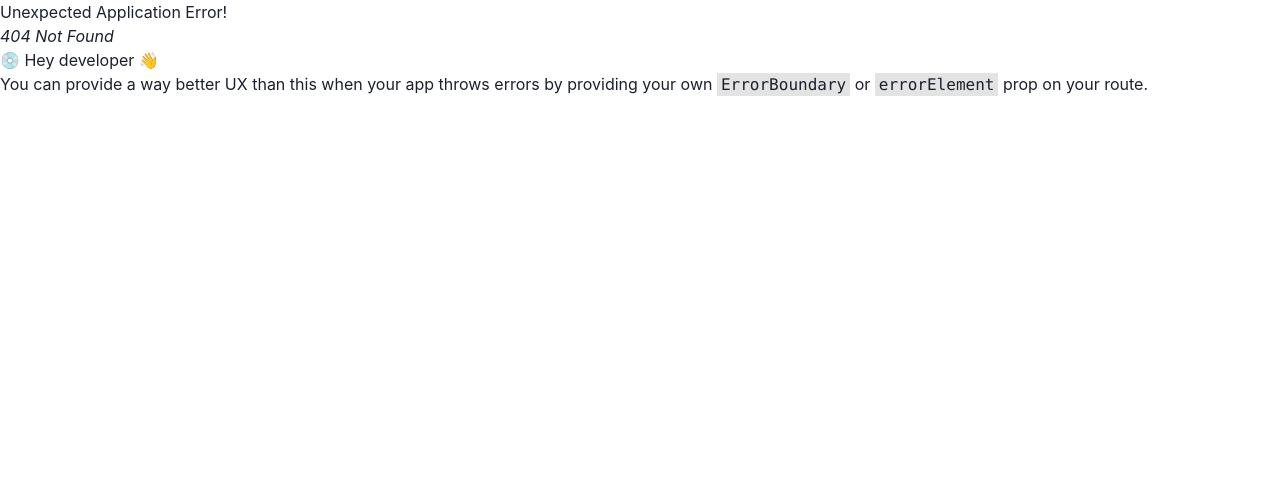
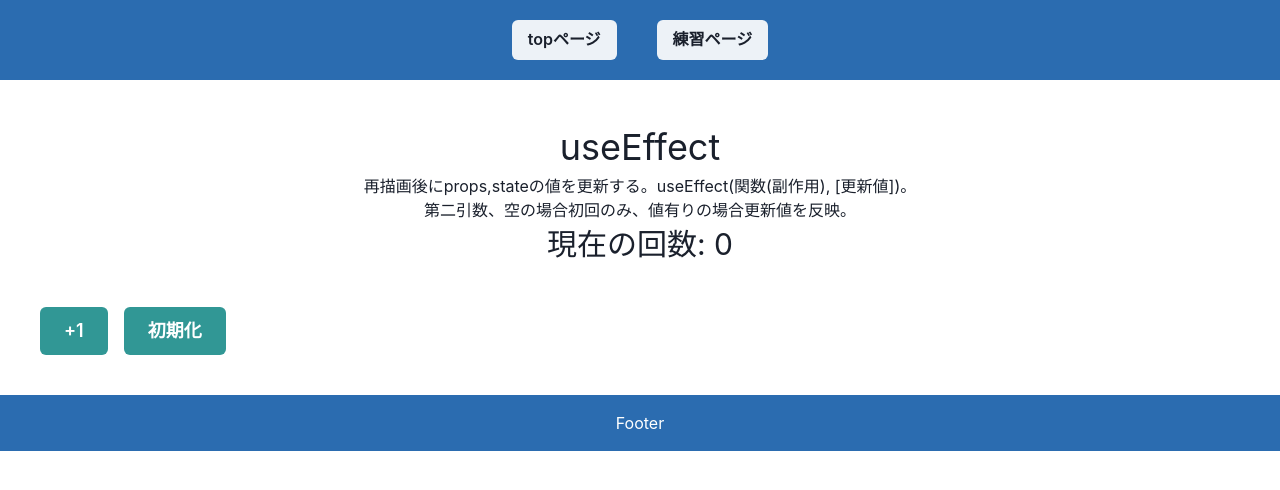
Before and after one commit to sakana-san/react-sample-benkyou, a React (Create React App) app: page /ClockCounter in a window 1280 px wide. Before the commit this address had no page. Shown: the top 490 px of the page. Built offline with nearby package versions, Linux system fonts and the light colour scheme; the HTML template or start-up script is replaced by a standard one.

Commit message:
useEffect: 清掃なしを追加

```diff
--- /dev/null
+++ b/src/components/ClockCounter.tsx
@@ -0,0 +1,96 @@
+import React, {useState, useEffect} from "react"
+import { Stack, Button, Text, Box } from "@chakra-ui/react"
+
+type CounterProps = {
+  initVal: number,
+  usText: string
+  urText: string
+}
+const Hook1 = (props: CounterProps) => {
+  const {initVal, usText} = props
+  const [getCount, setCount] = useState(initVal)
+  return (
+    <>
+     <Box>
+        <Text fontSize='4xl' align='center'>useStateの場合</Text>
+        <Text fontSize='1xl' align='center'>{usText}</Text>
+        <Text fontSize='3xl' align='center'>勘定: { getCount }</Text>
+        <Stack spacing={4} direction='row' align='center' padding="10">
+          <Button colorScheme='teal' size='lg' onClick={() => {setCount((c) => c + 1) }}>
+          増加
+          </Button>
+          <Button colorScheme='teal' size='lg' onClick={() => {setCount((c) => c - 1) }}>
+          減少
+          </Button>
+          <Button colorScheme='teal' size='lg' onClick={() => {setCount((c) => c * 2) }}>
+          倍増
+          </Button>
+          <Button colorScheme='teal' size='lg' onClick={() => {setCount(0) }}>
+          初期化
+          </Button>
+        </Stack>
+      </Box>
+    </>
+  )
+}
+
+
+
+type Action = '増加' | '減少' | '倍増' | '初期化'
+const reducer = (count: number, action: Action) => {
+  switch (action) {
+    case '増加':
+      return count + 1
+    case '減少':
+      return count - 1
+    case '倍増':
+      return count * 2
+    case '初期化':
+      return 0
+    default:
+      return count
+  }
+}
+
+
+type CountProps = {
+  init:  number,
+  ueText: string,
+  ueText2: string
+}
+
+const CountBrowser = (props: CountProps) => {
+  const {init, ueText, ueText2} = props
+  const [getCount, setCount] = useState(init)
+  const callF = () => {
+    document.title = `${getCount}回クリックされました。`
+  }
+  // 変化があった場合、getCountの更新を描画後反映
+  useEffect(callF, [getCount])
+
+  const handleClick = (str: string) => {
+    setCount(str === '増加' ? (c) => c + 1 : 0)
+  }
+  return (
+    <>
+      <Text fontSize='4xl' align='center'>useEffect</Text>
+      <Text fontSize='1xl' align='center'>{ueText}</Text>
+      <Text fontSize='1xl' align='center'>{ueText2}</Text>
+      <Text fontSize='3xl' align='center'>現在の回数: {getCount}</Text>
+      <Stack spacing={4} direction='row' align='center' padding="10">
+        <Button colorScheme='teal' size='lg' onClick={() => handleClick('増加') }>+1</Button>
+        <Button colorScheme='teal' size='lg' onClick={() => handleClick('初期化') }>初期化</Button>
+      </Stack>
+    </>
+  )
+}
+
+const ClockCounter = () => {
+  return (
+    <>
+      <CountBrowser init={0} ueText='再描画後にprops,stateの値を更新する。useEffect(関数(副作用), [更新値])。' ueText2='第二引数、空の場合初回のみ、値有りの場合更新値を反映。' />
+    </>
+  )
+}
+
+export default ClockCounter
--- a/src/components/Practice.tsx
+++ b/src/components/Practice.tsx
@@ -10,6 +10,7 @@
         <TabList>
           <Tab>練習1</Tab>
           <Tab>練習2</Tab>
+          <Tab>練習3</Tab>
         </TabList>
         <TabPanels>
           <TabPanel>
@@ -18,6 +19,9 @@
           <TabPanel>
             <Button ml="10"><Link to='/Counter'>useStateとuseReducer</Link></Button>
           </TabPanel>
+          <TabPanel>
+            <Button ml="10"><Link to='/ClockCounter'>useEffect</Link></Button>
+          </TabPanel>
         </TabPanels>
       </Tabs>
     </Flex>
--- a/src/index.tsx
+++ b/src/index.tsx
@@ -8,6 +8,7 @@
 import {Practice} from './components/Practice';
 import { Radio } from './components/Radio';
 import { Counter } from './components/Counter';
+import ClockCounter from './components/ClockCounter';
 
 
 const router = createBrowserRouter([
@@ -18,6 +19,7 @@
       {path: "Practice", element: <Practice /> },
       {path: "Radio", element: <Radio /> },
       {path: "Counter", element: <Counter /> },
+      {path: "ClockCounter", element: <ClockCounter />}
     ]
   }
 ])
```
